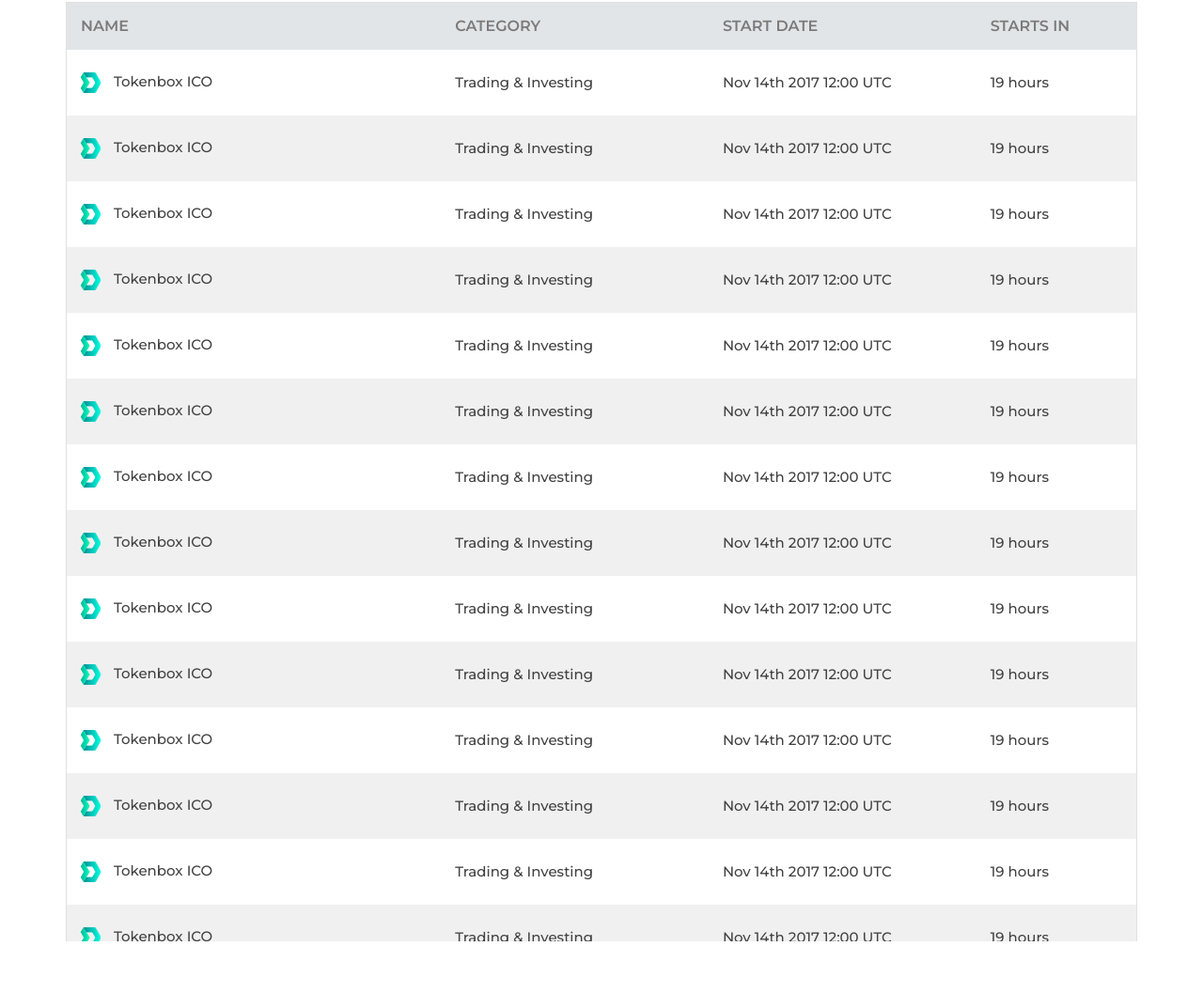
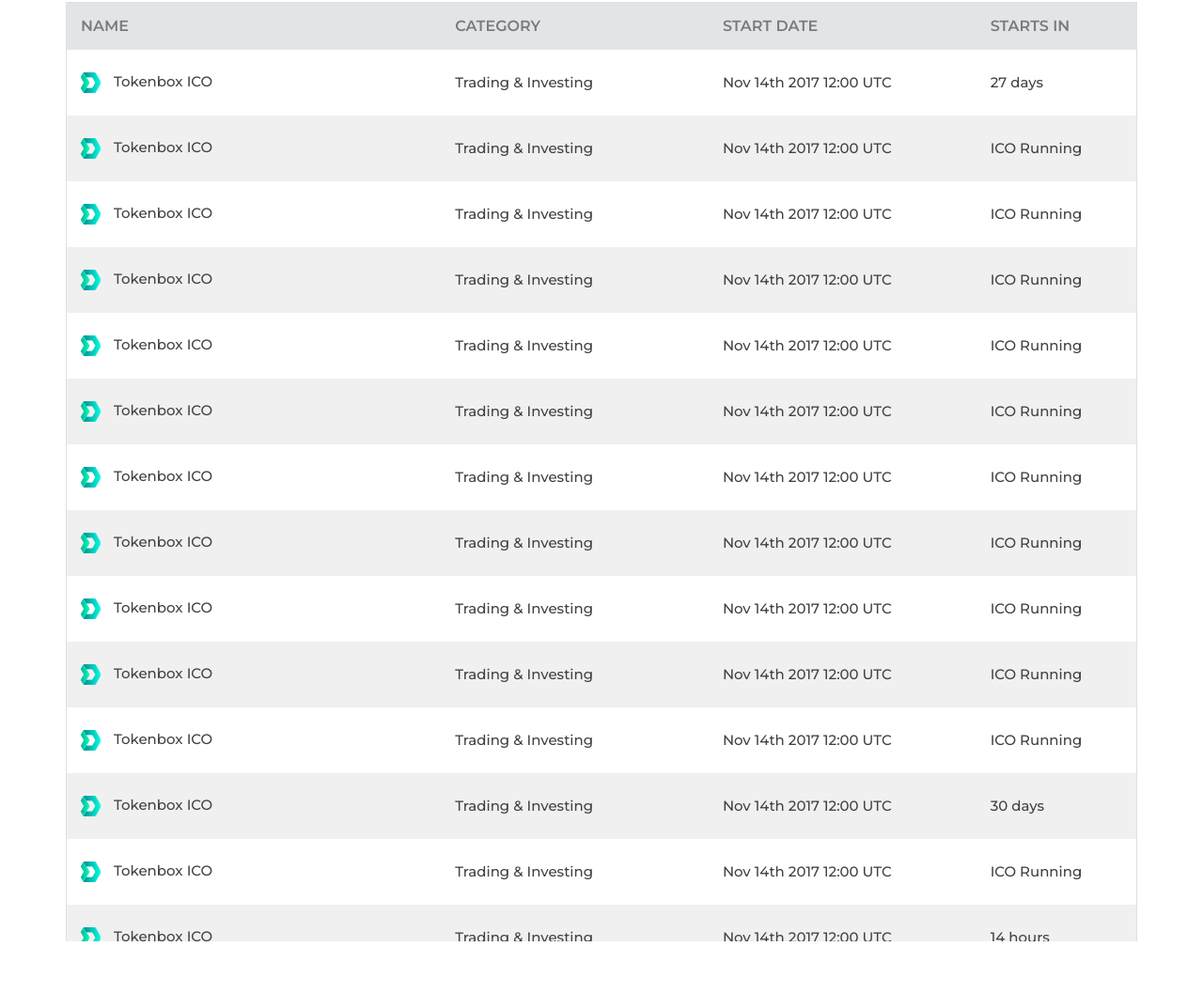
Before and after one commit to factvsankit/bitcoin, a plain HTML site: page index.html in a window 1280 px wide. Shown: the part 2466-3523 px from the top of the page at 94% size. Drawn offline with Linux system fonts and the light colour scheme.

Commit message:
Upcoming Ico Calculations

```diff
--- a/index.html
+++ b/index.html
@@ -84,7 +84,7 @@
 		<div class="container banner-caption text-center">
 			<h1>The Best Cryptocurrency Token Sales and ICO List</h1>
 			<h4>Listing Cryptocurrency ICOs, Token Sales, Blockchain Events and ICO Stats</h4>
-			<a href="" class="btn-lg">Get Started</a>
+			<a href="" data-scroll-to="token-wrapper" class="btn-lg scrollto">Get Started</a>
 		</div>
 		<div class="clearfix"></div>
 		<div class="coming-event">
@@ -108,7 +108,7 @@
 	<!-- Main body Markup -->
 	<main>
 		<!--/ token section /-->
-		<section class="token-wrapper clearfix">
+		<section class="token-wrapper clearfix" id="token-wrapper">
 			<div class="container">
 				<div class="section-title text-center">
 					<h2>Live Token Sales &amp; ICOs</h2>
@@ -138,7 +138,7 @@
 										<div class="table-cell va-middle text-center">
 											<div class="icon"><img src="images/c1.png"></div>
 											<div class="c-name">Dmarket Pre-Sale</div>
-											<span data-start-date="Dec 4" data-end-date="Dec 15" class="ico-countup"></span>
+											<span data-start-date="Dec 1, 2017" data-end-date="Dec 28, 2018" class="ico-countup"></span>
 										</div>
 									</div>
 								</a>
@@ -839,7 +839,7 @@
 								</td>
 								<td>Trading &amp; Investing</td>
 								<td>Nov 14th 2017 12:00 UTC</td>
-								<td>19 hours</td>
+								<td class="upcoming-ico-in" data-start-date="Jan 1, 2018 18:37:25"></td>
 							</tr>
 							<tr onclick="window.location='www.google.com'">
 								<td>
@@ -847,7 +847,7 @@
 								</td>
 								<td>Trading &amp; Investing</td>
 								<td>Nov 14th 2017 12:00 UTC</td>
-								<td>19 hours</td>
+								<td class="upcoming-ico-in" data-start-date="Dec 4, 2017 18:37:25"></td>
 							</tr>
 							<tr onclick="window.location='www.google.com'">
 								<td>
@@ -855,7 +855,7 @@
 								</td>
 								<td>Trading &amp; Investing</td>
 								<td>Nov 14th 2017 12:00 UTC</td>
-								<td>19 hours</td>
+								<td class="upcoming-ico-in" data-start-date="Dec 4, 2017 18:37:25"></td>
 							</tr>
 							<tr onclick="window.location='www.google.com'">
 								<td>
@@ -863,7 +863,7 @@
 								</td>
 								<td>Trading &amp; Investing</td>
 								<td>Nov 14th 2017 12:00 UTC</td>
-								<td>19 hours</td>
+								<td class="upcoming-ico-in" data-start-date="Dec 4, 2017 18:37:25"></td>
 							</tr>
 							<tr onclick="window.location='www.google.com'">
 								<td>
@@ -871,7 +871,7 @@
 								</td>
 								<td>Trading &amp; Investing</td>
 								<td>Nov 14th 2017 12:00 UTC</td>
-								<td>19 hours</td>
+								<td class="upcoming-ico-in" data-start-date="Dec 4, 2017 18:37:25"></td>
 							</tr>
 							<tr onclick="window.location='www.google.com'">
 								<td>
@@ -879,7 +879,7 @@
 								</td>
 								<td>Trading &amp; Investing</td>
 								<td>Nov 14th 2017 12:00 UTC</td>
-								<td>19 hours</td>
+								<td class="upcoming-ico-in" data-start-date="Dec 4, 2017 18:37:25"></td>
 							</tr>
 							<tr onclick="window.location='www.google.com'">
 								<td>
@@ -887,7 +887,7 @@
 								</td>
 								<td>Trading &amp; Investing</td>
 								<td>Nov 14th 2017 12:00 UTC</td>
-								<td>19 hours</td>
+								<td class="upcoming-ico-in" data-start-date="Dec 4, 2017 18:37:25"></td>
 							</tr>
 							<tr onclick="window.location='www.google.com'">
 								<td>
@@ -895,7 +895,7 @@
 								</td>
 								<td>Trading &amp; Investing</td>
 								<td>Nov 14th 2017 12:00 UTC</td>
-								<td>19 hours</td>
+								<td class="upcoming-ico-in" data-start-date="Dec 4, 2017 18:37:25"></td>
 							</tr>
 							<tr onclick="window.location='www.google.com'">
 								<td>
@@ -903,7 +903,7 @@
 								</td>
 								<td>Trading &amp; Investing</td>
 								<td>Nov 14th 2017 12:00 UTC</td>
-								<td>19 hours</td>
+								<td class="upcoming-ico-in" data-start-date="Dec 4, 2017 18:37:25"></td>
 							</tr>
 							<tr onclick="window.location='www.google.com'">
 								<td>
@@ -911,7 +911,7 @@
 								</td>
 								<td>Trading &amp; Investing</td>
 								<td>Nov 14th 2017 12:00 UTC</td>
-								<td>19 hours</td>
+								<td class="upcoming-ico-in" data-start-date="Dec 4, 2017 18:37:25"></td>
 							</tr>
 							<tr onclick="window.location='www.google.com'">
 								<td>
@@ -919,7 +919,7 @@
 								</td>
 								<td>Trading &amp; Investing</td>
 								<td>Nov 14th 2017 12:00 UTC</td>
-								<td>19 hours</td>
+								<td class="upcoming-ico-in" data-start-date="Dec 4, 2017 18:37:25"></td>
 							</tr>
 							<tr onclick="window.location='www.google.com'">
 								<td>
@@ -927,7 +927,7 @@
 								</td>
 								<td>Trading &amp; Investing</td>
 								<td>Nov 14th 2017 12:00 UTC</td>
-								<td>19 hours</td>
+								<td class="upcoming-ico-in" data-start-date="Jan 4, 2018 18:37:25"></td>
 							</tr>
 							<tr onclick="window.location='www.google.com'">
 								<td>
@@ -935,7 +935,7 @@
 								</td>
 								<td>Trading &amp; Investing</td>
 								<td>Nov 14th 2017 12:00 UTC</td>
-								<td>19 hours</td>
+								<td class="upcoming-ico-in" data-start-date="Dec 4, 2017 18:37:25"></td>
 							</tr>
 							<tr onclick="window.location='www.google.com'">
 								<td>
@@ -943,7 +943,7 @@
 								</td>
 								<td>Trading &amp; Investing</td>
 								<td>Nov 14th 2017 12:00 UTC</td>
-								<td>19 hours</td>
+								<td class="upcoming-ico-in" data-start-date="Dec 5, 2017 18:37:25"></td>
 							</tr>
 							<tr onclick="window.location='www.google.com'">
 								<td>
@@ -951,7 +951,15 @@
 								</td>
 								<td>Trading &amp; Investing</td>
 								<td>Nov 14th 2017 12:00 UTC</td>
-								<td>19 hours</td>
+								<td class="upcoming-ico-in" data-start-date="Dec 6, 2017 18:37:25"></td>
+							</tr>
+							<tr onclick="window.location='www.google.com'">
+								<td>
+									<img src="images/t1.png"> Tokenbox ICO
+								</td>
+								<td>Trading &amp; Investing</td>
+								<td>Nov 14th 2017 12:00 UTC</td>
+								<td class="upcoming-ico-in" data-start-date="Dec 7, 2017 18:37:25"></td>
 							</tr>
 						</tbody>
 					</table>
@@ -1269,7 +1277,7 @@
 		});
 	</script>
 
-	<!-- ICO Count Up Timer -->
+	<!-- ICO Count Up for Gold Silver and Whites Timer -->
 
 	<script>
 		$(function () {
@@ -1283,13 +1291,15 @@
 
 					startDate = _this.find('.ico-countup').attr('data-start-date');
 					endDate = _this.find('.ico-countup').attr('data-end-date');
-					countDownDate = new Date(endDate).getDate();
+					countDownDate = new Date(endDate).getTime();
 
-					var now = new Date(startDate).getDate();
+					var now = new Date(startDate).getTime();
 
 					var distance = countDownDate - now;
+					var days = Math.floor(distance / (1000 * 60 * 60 * 24));
 
-					var percentage = 100/(distance + 1);
+
+					var percentage = 100/(days + 1);
 
 					percentage = percentage.toFixed(2);
 
@@ -1299,6 +1309,43 @@
 						clearInterval(x);
 						_this.find('.ico-countup').html('100%' + ' done');
 						_this.find('.tool-tip span.ico-validity').html('100%');
+					}
+				}, 1000);
+			})
+
+		});
+	</script>
+
+	<!-- ICO Count Up for Upcomings Ico -->
+
+	<script>
+		$(function () {
+
+			$('.upcoming-ico-in').each(function(){
+
+				var _this = $(this);
+
+
+				var x = setInterval(function() {
+
+					startDate = _this.attr('data-start-date');
+					countDownDate = new Date(startDate).getTime();
+
+					var now = new Date().getTime();
+
+					var distance = countDownDate - now;
+					var days = Math.floor(distance / (1000 * 60 * 60 * 24));
+					var hours = Math.floor((distance % (1000 * 60 * 60 * 24)) / (1000 * 60 * 60));
+
+					if(days <= 1){
+						_this.html(hours + ' ' + 'hours')
+					}
+					else{
+						_this.html(days + ' ' + 'days');
+					}
+					if (distance <= 0) {
+						clearInterval(x);
+						_this.html('ICO Running');
 					}
 				}, 1000);
 			})
@@ -1354,5 +1401,22 @@
 			}, 1000);
 		})
 	</script>
+
+	<!-- scrolling to specific section -->
+	<script>
+		$(function(){
+			$('.scrollto').click(function(e){
+				e.preventDefault();
+				target = $(this).attr('data-scroll-to');
+				offset = $('#'+target).offset().top;
+				headerPaddingTop = parseInt($('header').css('padding-top'));
+				headerPaddingBottom = parseInt($('header').css('padding-bottom'));
+				totalPadding = headerPaddingTop + headerPaddingBottom;
+				$('body, html').animate({
+					scrollTop: offset - $('header').height() - totalPadding
+				})
+			})
+		})
+	</script>
 </body>
 </html>
```
